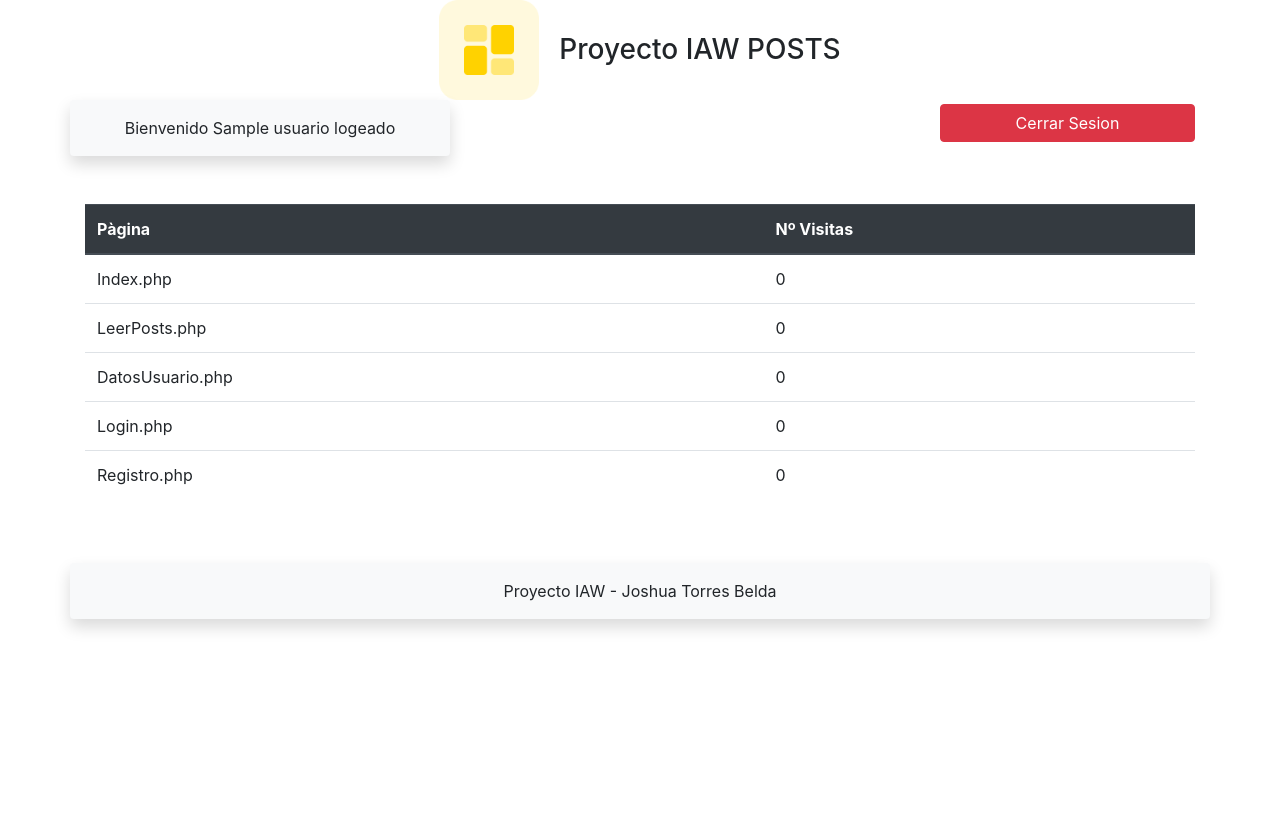
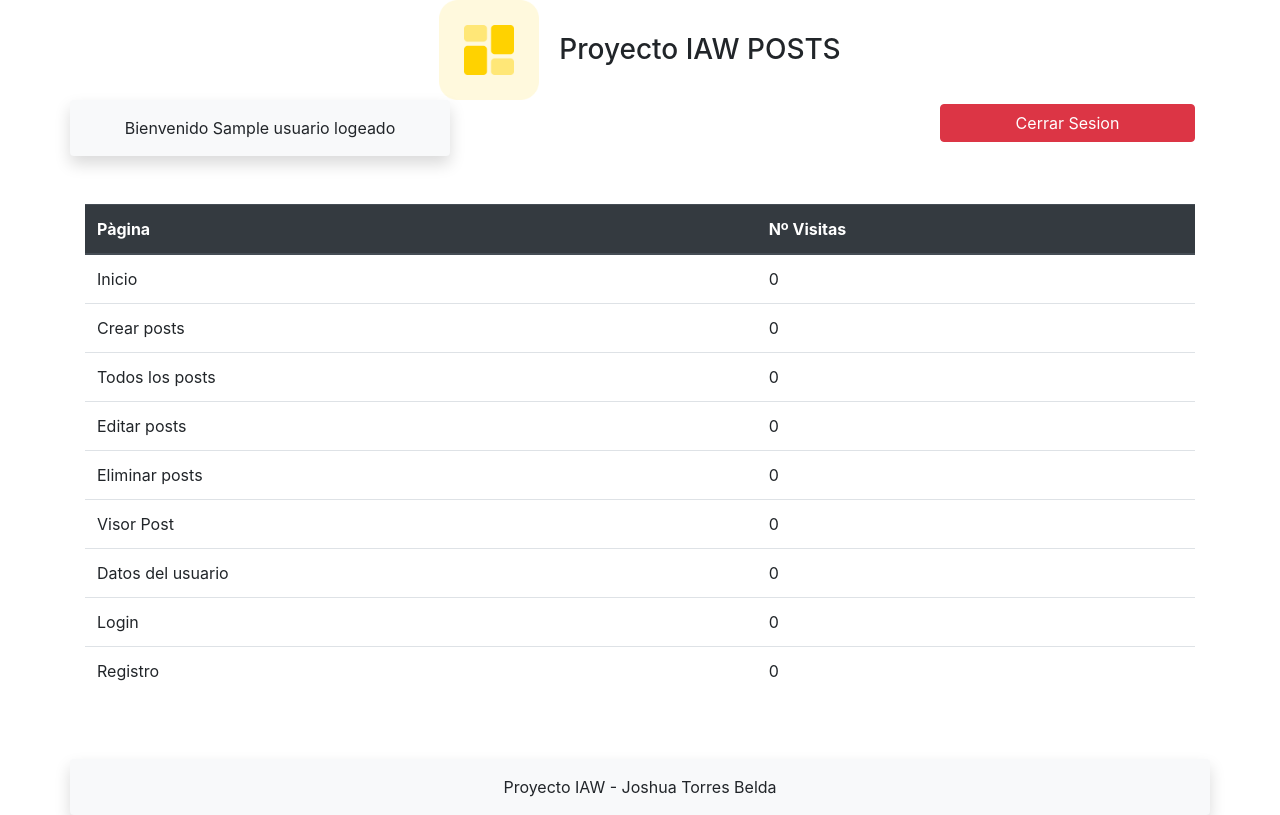
Before and after one commit to blastoken/proyecto_iaw, a PHP site: template views/index.view.php in a window 1280 px wide. Before the commit the page ends 630 px from the top, so only its background shows below. Run offline with PHP 8.4, Linux system fonts and the light colour scheme; the template is opened without the code that fills it: most values are stand-ins (such as "Sample title", 1, 10 or a date in 2020).

Commit message:
mejora cookies

```diff
--- a/views/index.view.php
+++ b/views/index.view.php
@@ -14,23 +14,39 @@
     </thead>
     <tbody>
       <tr>
-        <td>Index.php</td>
+        <td>Inicio</td>
         <td><?php if(isset($_COOKIE['visitasIndex'])){ echo $_COOKIE['visitasIndex']; }else{ echo 0; }?></td>
       </tr>
       <tr>
-        <td>LeerPosts.php</td>
+        <td>Crear posts</td>
+        <td><?php if(isset($_COOKIE['visitasCrearPosts'])){ echo $_COOKIE['visitasCrearPosts']; }else{ echo 0; }?></td>
+      </tr>
+      <tr>
+        <td>Todos los posts</td>
         <td><?php if(isset($_COOKIE['visitasLeerPosts'])){ echo $_COOKIE['visitasLeerPosts']; }else{ echo 0; }?></td>
       </tr>
       <tr>
-        <td>DatosUsuario.php</td>
+        <td>Editar posts</td>
+        <td><?php if(isset($_COOKIE['visitasEditarPosts'])){ echo $_COOKIE['visitasEditarPosts']; }else{ echo 0; }?></td>
+      </tr>
+      <tr>
+        <td>Eliminar posts</td>
+        <td><?php if(isset($_COOKIE['visitasEliminarPosts'])){ echo $_COOKIE['visitasEliminarPosts']; }else{ echo 0; }?></td>
+      </tr>
+      <tr>
+        <td>Visor Post</td>
+        <td><?php if(isset($_COOKIE['visitasVisorPosts'])){ echo $_COOKIE['visitasVisorPosts']; }else{ echo 0; }?></td>
+      </tr>
+      <tr>
+        <td>Datos del usuario</td>
         <td><?php if(isset($_COOKIE['visitasDatosUsuario'])){ echo $_COOKIE['visitasDatosUsuario']; }else{ echo 0; }?></td>
       </tr>
       <tr>
-        <td>Login.php</td>
+        <td>Login</td>
         <td><?php if(isset($_COOKIE['visitasLogin'])){ echo $_COOKIE['visitasLogin']; }else{ echo 0; }?></td>
       </tr>
       <tr>
-        <td>Registro.php</td>
+        <td>Registro</td>
         <td><?php if(isset($_COOKIE['visitasRegistro'])){ echo $_COOKIE['visitasRegistro']; }else{ echo 0; }?></td>
       </tr>
     </tbody>
--- a/visorPosts.php
+++ b/visorPosts.php
@@ -17,6 +17,12 @@ if ( $_SERVER['REQUEST_METHOD']==='GET' ){
     $autor = $_GET['autor'];
     $img = $_GET['img'];
     $post = new Post($id,$autor,$titulo, $texto,$img);
+    if(isset($_COOKIE['visitasVisorPosts'])){
+      $visitas = $_COOKIE['visitasVisorPosts'];
+      setcookie("visitasVisorPosts", (intval($visitas)+1), time()+3600);
+    }else{
+      setcookie("visitasVisorPosts", 1, time()+3600);
+    }
   }
 }else{
   header("Location: leerPosts.php");
```
Also changed, not shown: crearPost.php (+18 -0 lines), eliminarPost.php (+8 -0 lines), imgs/posts/1582380891krilin_foto2.jpg (renamed from imgs/posts/1582312357krilin_foto2.jpg).
